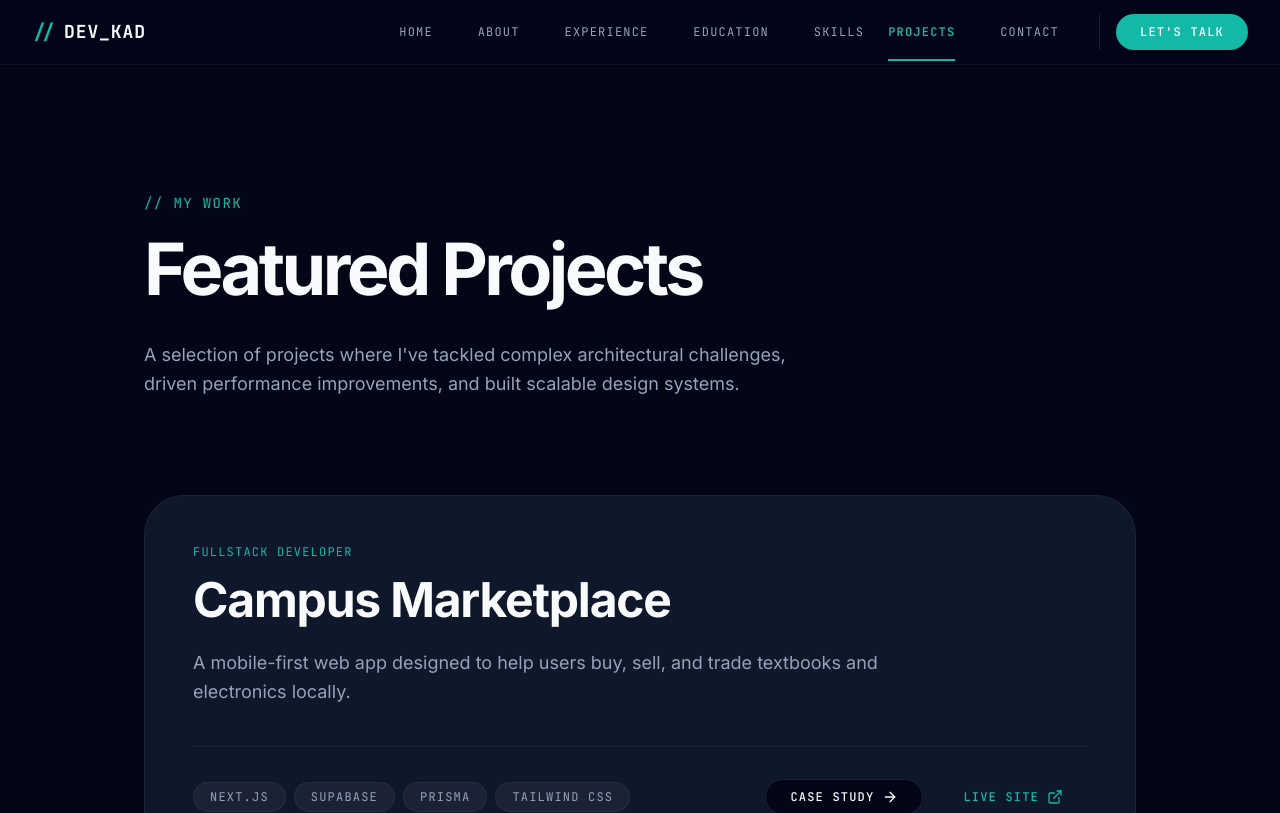
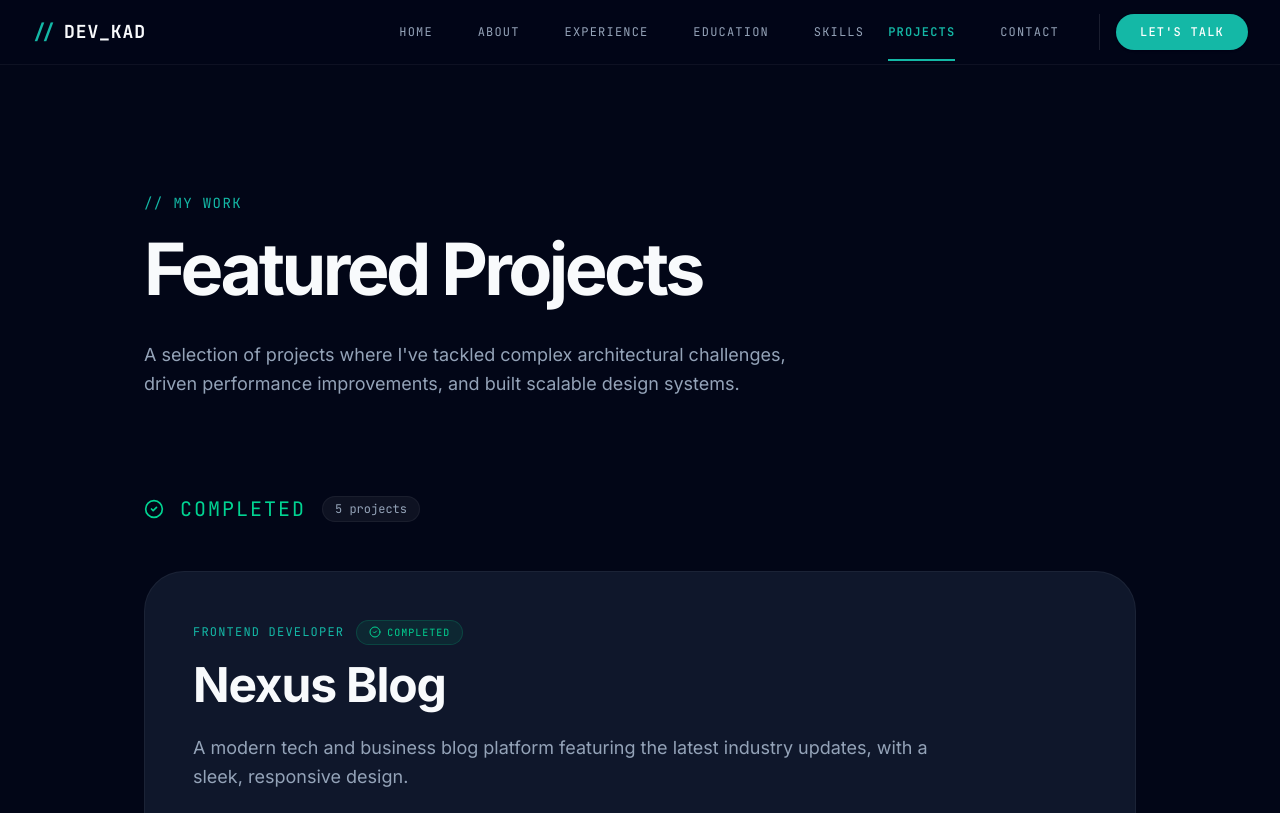
Before and after one commit to djayourikelvinatsu-hub/my_portfolio, a Next.js app: page /projects in a window 1280 px wide. Shown: the top 813 px of the page. Built offline with nearby package versions, Linux system fonts and the light colour scheme.

Commit message:
feat: categorize projects by status (completed/in-progress)

```diff
--- a/src/app/projects/page.tsx
+++ b/src/app/projects/page.tsx
@@ -1,44 +1,61 @@
 import Link from "next/link"
-import { ArrowRight, ExternalLink } from "lucide-react"
+import { ArrowRight, ExternalLink, Zap, CheckCircle2 } from "lucide-react"
 import { getAllProjects } from "@/lib/projects"
 import { Button } from "@/components/ui/button"
 
 export default function ProjectsIndex() {
-    // Note: This is an RSC (React Server Component) so we can't use framer-motion directly for scroll animations here
-    // unless we extract a client component wrapper. For simplicity, we'll keep it static or extract one if needed.
-    // The previous implementation used client components (StaggerContainer, etc.) which means it might have been missing `use client` or the wrappers were client-side.
-    // We will build a clean, static, high-end CSS design for this page.
     const projects = getAllProjects()
 
-    return (
-        <div className="container mx-auto px-4 py-16 md:py-32 max-w-5xl">
-            <div className="mb-24 flex flex-col md:text-left">
-                <span className="text-primary font-mono text-sm tracking-widest uppercase mb-4">{"//"} MY WORK</span>
-                <h1 className="text-5xl md:text-7xl font-bold tracking-tighter mb-8 leading-[1.1]">
-                    Featured Projects
-                </h1>
-                <p className="text-lg text-muted-foreground max-w-2xl leading-relaxed">
-                    A selection of projects where I've tackled complex architectural challenges,
-                    driven performance improvements, and built scalable design systems.
-                </p>
+    const completedProjects = projects.filter(
+        (p) => !p.meta.status || p.meta.status === "completed"
+    )
+    const inProgressProjects = projects.filter(
+        (p) => p.meta.status === "in-progress"
+    )
+
+    const ProjectCard = ({
+        project,
+        isInProgress,
+    }: {
+        project: (typeof projects)[0]
+        isInProgress?: boolean
+    }) => (
+        <div className="group relative flex flex-col p-8 md:p-12 rounded-[40px] bg-slate-900 border border-white/5 hover:border-white/10 transition-all overflow-hidden">
+            {/* Background Glow */}
+            <div
+                className={`absolute top-0 right-0 p-40 rounded-full blur-[100px] opacity-0 group-hover:opacity-100 transition-opacity duration-700 pointer-events-none ${
+                    isInProgress ? "bg-amber-500/5" : "bg-primary/5"
+                }`}
+            />
+
+            <div className="relative z-10 flex flex-col h-full">
+                <div className="flex items-center gap-3 mb-4">
+                    <span className="text-xs font-mono tracking-widest text-primary uppercase">
+                        {project.meta.role || "PROJECT"}
+                    </span>
+                    {isInProgress ? (
+                        <span className="flex items-center gap-1.5 px-3 py-1 text-[10px] font-mono uppercase tracking-widest bg-amber-500/10 text-amber-400 border border-amber-500/20 rounded-full">
+                            <span className="relative flex h-1.5 w-1.5">
+                                <span className="animate-ping absolute inline-flex h-full w-full rounded-full bg-amber-400 opacity-75"></span>
+                                <span className="relative inline-flex rounded-full h-1.5 w-1.5 bg-amber-500"></span>
+                            </span>
+                            In Progress
+                        </span>
+                    ) : (
+                        <span className="flex items-center gap-1.5 px-3 py-1 text-[10px] font-mono uppercase tracking-widest bg-emerald-500/10 text-emerald-400 border border-emerald-500/20 rounded-full">
+                            <CheckCircle2 className="w-3 h-3" />
+                            Completed
+                        </span>
+                    )}
                 </div>
 
-            <div className="flex flex-col space-y-16">
-                {projects.map((project, idx) => (
-                    <div
-                        key={project.slug}
-                        className="group relative flex flex-col p-8 md:p-12 rounded-[40px] bg-slate-900 border border-white/5 hover:border-white/10 transition-all overflow-hidden"
+                <Link
+                    href={`/projects/${project.slug}`}
+                    className="group-hover:text-primary transition-colors w-fit"
                 >
-                        {/* Background Glow */}
-                        <div className="absolute top-0 right-0 p-40 bg-primary/5 rounded-full blur-[100px] opacity-0 group-hover:opacity-100 transition-opacity duration-700 pointer-events-none" />
-
-                        <div className="relative z-10 flex flex-col h-full">
-                            <span className="text-xs font-mono tracking-widest text-primary mb-4 uppercase">
-                                {project.meta.role || "PROJECT"}
-                            </span>
-
-                            <Link href={`/projects/${project.slug}`} className="group-hover:text-primary transition-colors w-fit">
-                                <h3 className="text-4xl md:text-5xl font-bold mb-6 tracking-tight">{project.meta.title}</h3>
+                    <h3 className="text-4xl md:text-5xl font-bold mb-6 tracking-tight">
+                        {project.meta.title}
+                    </h3>
                 </Link>
 
                 <p className="text-muted-foreground max-w-3xl mb-10 leading-relaxed text-lg">
@@ -48,23 +65,39 @@ export default function ProjectsIndex() {
                 <div className="flex flex-wrap items-center justify-between gap-6 mt-auto pt-8 border-t border-white/5">
                     <div className="flex flex-wrap gap-2">
                         {project.meta.stacks?.map((stack) => (
-                                        <span key={stack} className="px-4 py-1.5 text-xs font-mono uppercase tracking-widest bg-white/5 rounded-full border border-white/5 text-muted-foreground">
+                            <span
+                                key={stack}
+                                className="px-4 py-1.5 text-xs font-mono uppercase tracking-widest bg-white/5 rounded-full border border-white/5 text-muted-foreground"
+                            >
                                 {stack}
                             </span>
                         ))}
                     </div>
 
                     <div className="flex gap-4">
-                                    <Button asChild variant="outline" className="rounded-full px-6 font-mono text-xs tracking-widest uppercase border-white/10 hover:bg-white/5">
+                        <Button
+                            asChild
+                            variant="outline"
+                            className="rounded-full px-6 font-mono text-xs tracking-widest uppercase border-white/10 hover:bg-white/5"
+                        >
                             <Link href={`/projects/${project.slug}`}>
                                 Case Study <ArrowRight className="w-4 h-4 ml-2" />
                             </Link>
                         </Button>
 
                         {project.meta.link && (
-                                        <Button asChild variant="ghost" className="rounded-full px-6 font-mono text-xs tracking-widest uppercase text-primary hover:bg-primary/10 hover:text-primary transition-colors">
-                                            <a href={project.meta.link} target="_blank" rel="noreferrer">
-                                                Live Site <ExternalLink className="w-4 h-4 ml-2" />
+                            <Button
+                                asChild
+                                variant="ghost"
+                                className="rounded-full px-6 font-mono text-xs tracking-widest uppercase text-primary hover:bg-primary/10 hover:text-primary transition-colors"
+                            >
+                                <a
+                                    href={project.meta.link}
+                                    target="_blank"
+                                    rel="noreferrer"
+                                >
+                                    Live Site{" "}
+                                    <ExternalLink className="w-4 h-4 ml-2" />
                                 </a>
                             </Button>
                         )}
@@ -72,14 +105,75 @@ export default function ProjectsIndex() {
                 </div>
             </div>
         </div>
+    )
+
+    return (
+        <div className="container mx-auto px-4 py-16 md:py-32 max-w-5xl">
+            <div className="mb-24 flex flex-col md:text-left">
+                <span className="text-primary font-mono text-sm tracking-widest uppercase mb-4">
+                    {"// MY WORK"}
+                </span>
+                <h1 className="text-5xl md:text-7xl font-bold tracking-tighter mb-8 leading-[1.1]">
+                    Featured Projects
+                </h1>
+                <p className="text-lg text-muted-foreground max-w-2xl leading-relaxed">
+                    A selection of projects where I&apos;ve tackled complex
+                    architectural challenges, driven performance improvements,
+                    and built scalable design systems.
+                </p>
+            </div>
+
+            {/* Completed Projects */}
+            {completedProjects.length > 0 && (
+                <section className="mb-24">
+                    <div className="flex items-center gap-4 mb-12">
+                        <CheckCircle2 className="w-5 h-5 text-emerald-400" />
+                        <h2 className="text-xl font-mono uppercase tracking-widest text-emerald-400">
+                            Completed
+                        </h2>
+                        <span className="text-xs font-mono text-muted-foreground bg-white/5 border border-white/5 px-3 py-1 rounded-full">
+                            {completedProjects.length} projects
+                        </span>
+                    </div>
+                    <div className="flex flex-col space-y-16">
+                        {completedProjects.map((project) => (
+                            <ProjectCard key={project.slug} project={project} />
                         ))}
+                    </div>
+                </section>
+            )}
+
+            {/* In Progress Projects */}
+            {inProgressProjects.length > 0 && (
+                <section>
+                    <div className="flex items-center gap-4 mb-12">
+                        <Zap className="w-5 h-5 text-amber-400" />
+                        <h2 className="text-xl font-mono uppercase tracking-widest text-amber-400">
+                            In Progress
+                        </h2>
+                        <span className="text-xs font-mono text-muted-foreground bg-white/5 border border-white/5 px-3 py-1 rounded-full">
+                            {inProgressProjects.length} projects
+                        </span>
+                    </div>
+                    <div className="flex flex-col space-y-16">
+                        {inProgressProjects.map((project) => (
+                            <ProjectCard
+                                key={project.slug}
+                                project={project}
+                                isInProgress
+                            />
+                        ))}
+                    </div>
+                </section>
+            )}
 
             {projects.length === 0 && (
                 <div className="py-20 text-center border rounded-[40px] bg-slate-900 border-dashed border-white/10">
-                        <p className="text-muted-foreground font-mono uppercase tracking-widest">No projects found. Add some MDX files.</p>
+                    <p className="text-muted-foreground font-mono uppercase tracking-widest">
+                        No projects found. Add some MDX files.
+                    </p>
                 </div>
             )}
         </div>
-        </div>
     )
 }
--- a/src/content/projects/ai-resume-builder.mdx
+++ b/src/content/projects/ai-resume-builder.mdx
@@ -5,6 +5,7 @@ description: "An AI-powered tool that helps job seekers create professional, ATS
 role: "Full Stack Developer"
 stacks: ["React", "Node.js", "OpenAI API", "MongoDB"]
 link: "https://ai-resume-builder-demo.vercel.app"
+status: "in-progress"
 ---
 
 ## Overview
--- a/src/content/projects/campus-marketplace.mdx
+++ b/src/content/projects/campus-marketplace.mdx
@@ -5,6 +5,7 @@ description: "A mobile-first web app designed to help users buy, sell, and trade
 role: "Fullstack Developer"
 stacks: ["Next.js", "Supabase", "Prisma", "Tailwind CSS"]
 link: "https://campus-marketplace-umber.vercel.app"
+status: "in-progress"
 ---
 
 ## Overview
--- a/src/content/projects/data-analytics-dashboard.mdx
+++ b/src/content/projects/data-analytics-dashboard.mdx
@@ -5,6 +5,7 @@ description: "A comprehensive data visualization tool for enterprise businesses
 role: "Lead Frontend Engineer"
 stacks: ["React", "TypeScript", "D3.js", "Tailwind CSS"]
 link: "https://data-analytics-dashboard-demo.vercel.app"
+status: "in-progress"
 ---
 
 ## Overview
--- a/src/content/projects/interactive-portfolio.mdx
+++ b/src/content/projects/interactive-portfolio.mdx
@@ -5,6 +5,7 @@ description: "A highly interactive, performance-focused personal portfolio built
 role: "Frontend Developer & Designer"
 stacks: ["Next.js 16", "TypeScript", "Tailwind v4", "Framer Motion", "MDX"]
 link: "https://kaddev.vercel.app/"
+status: "completed"
 ---
 
 ## Overview
--- a/src/content/projects/meditrack-pro.mdx
+++ b/src/content/projects/meditrack-pro.mdx
@@ -5,6 +5,7 @@ description: "A comprehensive hospital management application featuring real-tim
 role: "Fullstack Developer"
 stacks: ["React", "Node.js", "Socket.IO", "Tailwind CSS"]
 link: "https://hospital-tracking.vercel.app"
+status: "completed"
 ---
 
 ## Overview
--- a/src/content/projects/nextgen-ecommerce.mdx
+++ b/src/content/projects/nextgen-ecommerce.mdx
@@ -5,6 +5,7 @@ description: "A modern, headless e-commerce solution built for speed, scalabilit
 role: "Fullstack Engineer"
 stacks: ["Next.js", "Stripe", "PostgreSQL", "Prisma"]
 link: "https://nextgen-ecommerce-demo.vercel.app"
+status: "in-progress"
 ---
 
 ## Overview
--- a/src/content/projects/nexus-blog.mdx
+++ b/src/content/projects/nexus-blog.mdx
@@ -5,6 +5,7 @@ description: "A modern tech and business blog platform featuring the latest indu
 role: "Frontend Developer"
 stacks: ["React", "TypeScript", "Vite", "Tailwind CSS"]
 link: "https://nexus-blog-eight.vercel.app/"
+status: "completed"
 ---
 
 ## Overview
--- a/src/content/projects/real-estate-explorer.mdx
+++ b/src/content/projects/real-estate-explorer.mdx
@@ -5,6 +5,7 @@ description: "An immersive real estate platform featuring interactive Mapbox int
 role: "Frontend Developer"
 stacks: ["Next.js", "Mapbox", "Tailwind CSS", "Firebase"]
 link: "https://real-estate-k7l4.vercel.app/"
+status: "completed"
 ---
 
 ## Overview
--- a/src/content/projects/task-flow.mdx
+++ b/src/content/projects/task-flow.mdx
@@ -5,6 +5,7 @@ description: "A collaborative project management tool featuring Kanban boards an
 role: "Software Engineer"
 stacks: ["React", "Redux", "Express", "Socket.io"]
 link: "https://task-flow-manager-demo.vercel.app"
+status: "completed"
 ---
 
 ## Overview
--- a/src/lib/projects.ts
+++ b/src/lib/projects.ts
@@ -21,7 +21,7 @@ export function getProjectBySlug(slug: string) {
 
     return {
         slug: realSlug,
-        meta: data as { title: string; date: string; description: string; role: string; stacks: string[]; link?: string },
+        meta: data as { title: string; date: string; description: string; role: string; stacks: string[]; link?: string; status?: "completed" | "in-progress" },
         content,
     };
 }
```
Lines whose indentation alone changed are shown as unchanged.
